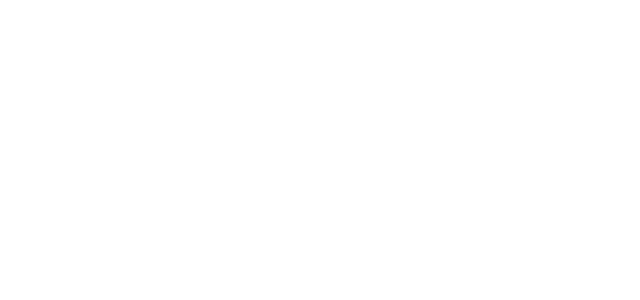
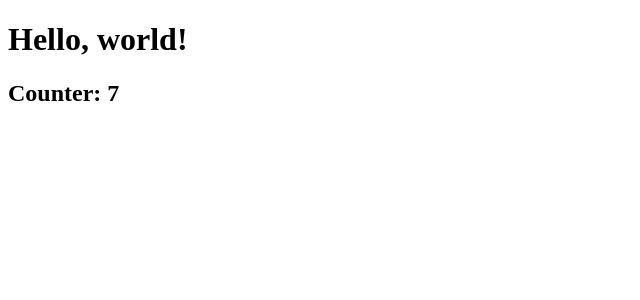
Before and after one commit to gaearon/react-hot-boilerplate, a React app: page / in a window 1280 px wide. Shown: the top 300 px of the page, without its empty margins (0-640 px from the left). Built offline with nearby package versions, Linux system fonts and the light colour scheme.

Commit message:
Bump to 3.0.0-beta.0

```diff
--- a/package.json
+++ b/package.json
@@ -36,7 +36,7 @@
     "babel-preset-stage-0": "^6.0.15",
     "eslint": "^1.10.3",
     "eslint-plugin-react": "^3.6.2",
-    "react-hot-loader": "^3.0.0-alpha.13",
+    "react-hot-loader": "^3.0.0-beta.0",
     "webpack": "^1.12.2",
     "webpack-dev-server": "^1.12.1"
   },
--- a/src/index.js
+++ b/src/index.js
@@ -5,14 +5,21 @@
 
 const rootEl = document.getElementById('root');
 ReactDOM.render(
-  <AppContainer component={App} />,
+  <AppContainer>
+    <App />
+  </AppContainer>,
   rootEl
 );
 
 if (module.hot) {
   module.hot.accept('./App', () => {
+    // If you use Webpack 2 in ES modules mode, you can
+    // use <App /> here rather than require() a <NextApp />.
+    const NextApp = require('./App').default;
     ReactDOM.render(
-      <AppContainer component={require('./App').default} />,
+      <AppContainer>
+         <NextApp />
+      </AppContainer>,
       rootEl
     );
   });
```
Also changed, not shown: src/App.js (+7 -0 lines).
